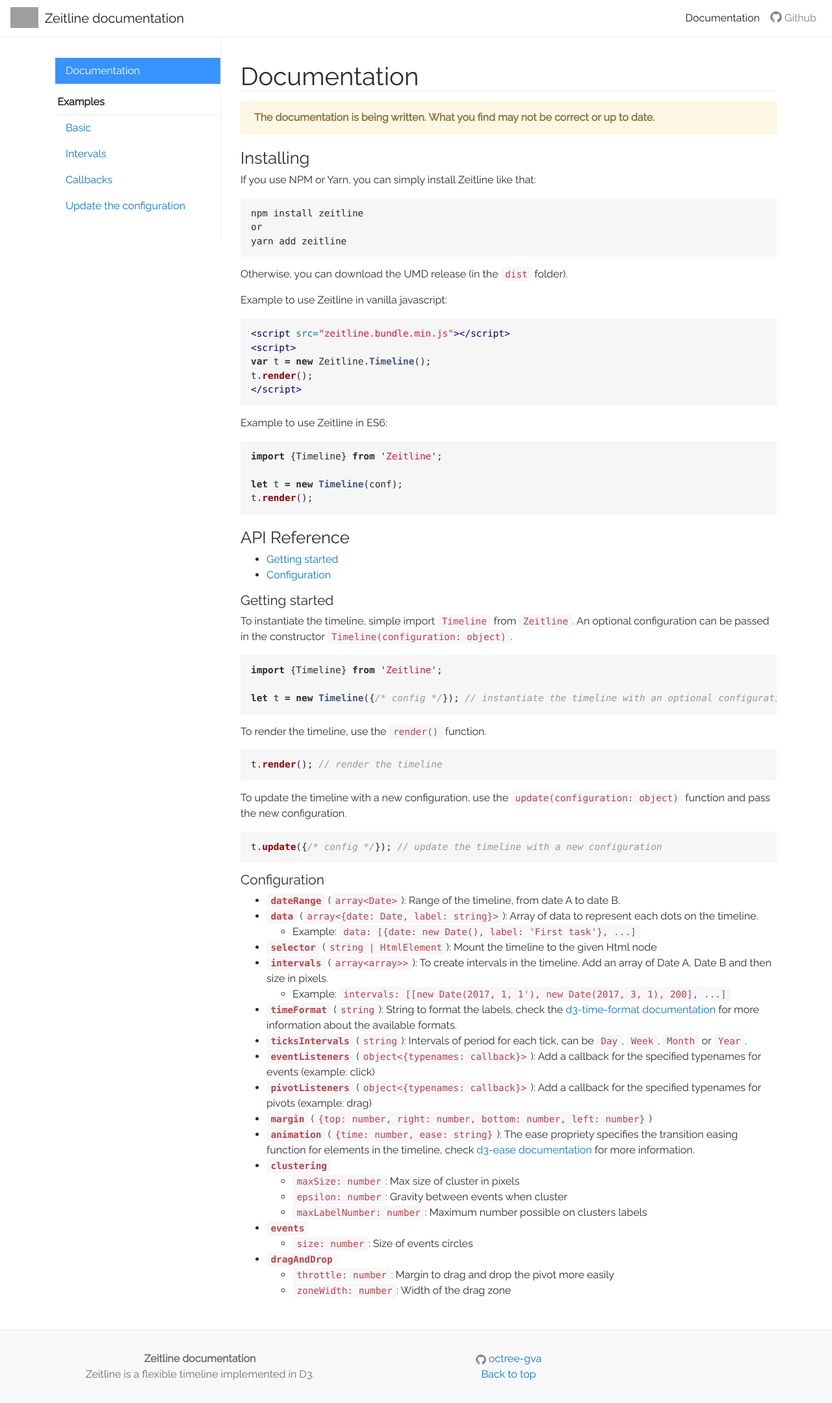
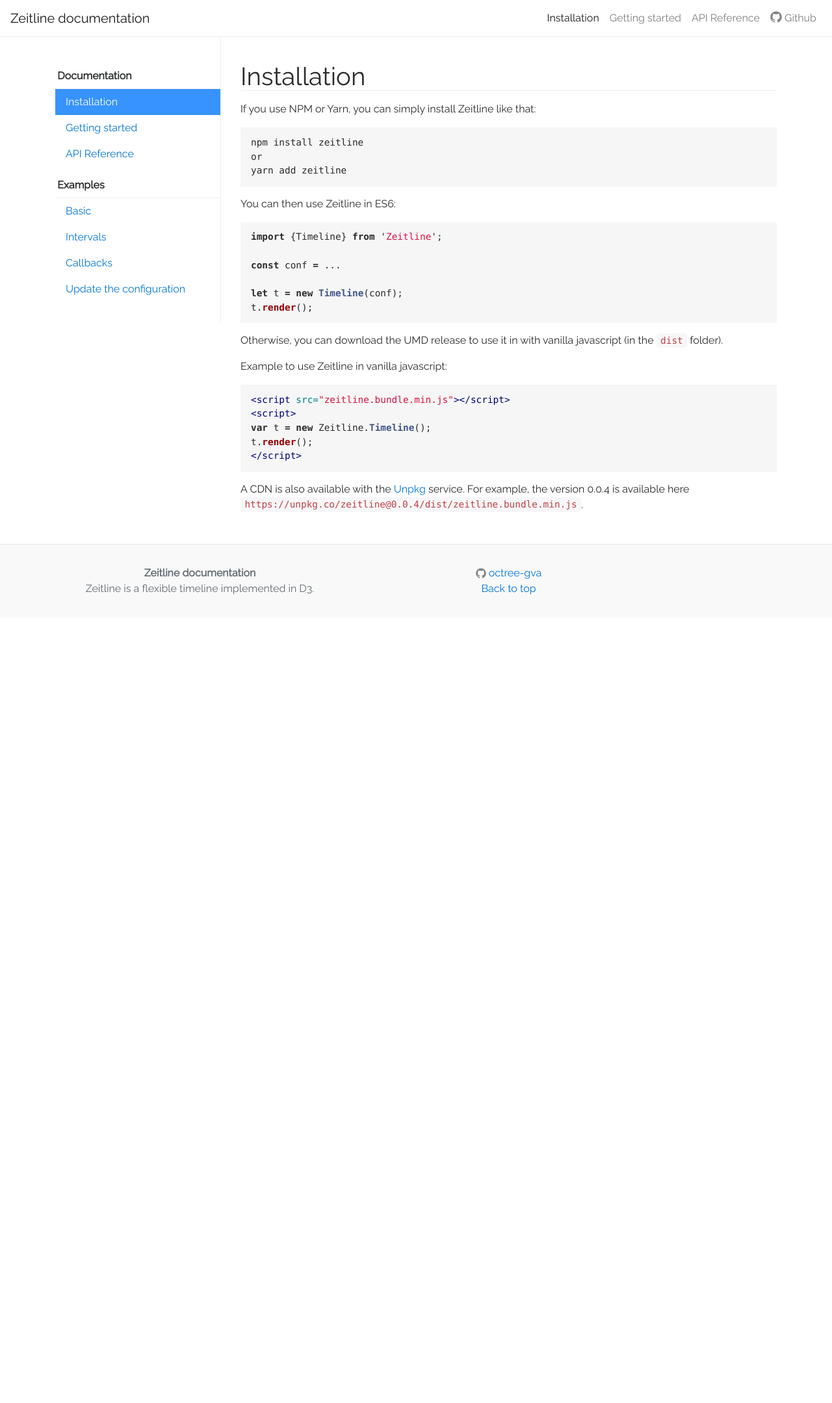
Before and after one commit to octree-gva/Zeitline, a Jekyll site: the page built from docs/documentation/installation.md, in a window 1280 px wide. Shown: the whole page at 65% size. Built offline with Jekyll 4.4.1, drawn with Linux system fonts in a browser that asks for light colours; after the commit the page ends 950 px from its top, so only the background shows below that; grey boxes are pictures that could not be loaded.

Commit message:
Split documentation as separated pages

````diff
--- a/_config.yml
+++ b/_config.yml
@@ -41,6 +41,7 @@
 #   - vendor/ruby/
 
 sections:
+    documentation: Documentation
     examples: Examples
 
 # Rouge:
--- a/_includes/header.html
+++ b/_includes/header.html
@@ -1,12 +1,13 @@
 <header>
   <nav class="navbar navbar-light navbar-toggleable-sm bg-faded">
     <a class="navbar-brand site-title" href="{{ site.baseurl }}/">
-      <img class="float-left" src="{{ site.baseurl }}/images/logo64b.png" />
+      <!--<img class="float-left" src="{{ site.baseurl }}/images/logo64b.png" />-->
       {{ site.title }}
     </a>
 
     <ul class="navbar-nav ml-auto">
-      {% for my_page in site.pages %}
+    {% assign pages = site.pages | sort: 'index' %}
+		{% for my_page in pages %}
       <!-- section -->
         {% if my_page.title and (my_page.layout != 'doc-example' or my_page.navbar) %}
         <!-- | sort:"weight" -->
@@ -17,7 +18,7 @@
       {% endfor %}
 
       <li class="nav-item">
-        <a class="nav-link" href="https://github.com/octree-gva/Zeitline"><span class="icon-github">{% include icon-github.svg %}</span> Github</a>
+        <a class="nav-link" href="https://github.com/{{ site.github_username }}/Zeitline"><span class="icon-github">{% include icon-github.svg %}</span> Github</a>
       </li>
     </ul>
   </nav>
--- a/_layouts/doc-example.html
+++ b/_layouts/doc-example.html
@@ -22,7 +22,7 @@
             </div>
         </div>
 
-        <script src="https://unpkg.co/zeitline@0.0.4/dist/zeitline.bundle.js"></script>
+        <script src="https://unpkg.co/zeitline@^0.0.4/dist/zeitline.bundle.js"></script>
 
         {{ content }}
     </article>
--- a/_sass/_timeline.scss
+++ b/_sass/_timeline.scss
@@ -4,7 +4,6 @@
 
 .event {
   fill: #4249ae;
-  /*transition: fill .2s ease-out;*/
 }
 
 .event:hover {
@@ -39,7 +38,6 @@
 .axis--x .tick line {
   transform: translateY(-10px);
   stroke: rgba(180, 180, 180, .5);
-  stroke-width: 1;
   stroke-linecap: round;
 }
 
--- /dev/null
+++ b/docs/documentation/installation.md
@@ -0,0 +1,40 @@
+---
+layout: doc
+title: Installation
+permalink: /documentation
+index: 0
+section: documentation
+---
+
+If you use NPM or Yarn, you can simply install Zeitline like that:
+
+```
+npm install zeitline
+or
+yarn add zeitline
+```
+
+You can then use Zeitline in ES6:
+
+```js
+import {Timeline} from 'Zeitline';
+
+const conf = ...
+
+let t = new Timeline(conf);
+t.render();
+```
+
+Otherwise, you can download the UMD release to use it in with vanilla javascript (in the `dist` folder).
+
+Example to use Zeitline in vanilla javascript:
+
+```html
+<script src="zeitline.bundle.min.js"></script>
+<script>
+var t = new Zeitline.Timeline();
+t.render();
+</script>
+```
+
+A CDN is also available with the [Unpkg](http://unpkg.co) service. For example, the version 0.0.4 is available here `https://unpkg.co/zeitline@0.0.4/dist/zeitline.bundle.min.js`.
--- a/docs/home.md
+++ /dev/null
@@ -1,93 +0,0 @@
----
-layout: doc
-title: Documentation
-permalink: /documentation
-navbar: true
----
-
-{:.alert .alert-warning}
-**The documentation is being written. What you find may not be correct or up to date.**
-
-## Installing
-
-If you use NPM or Yarn, you can simply install Zeitline like that:
-
-```
-npm install zeitline
-or
-yarn add zeitline
-```
-
-Otherwise, you can download the UMD release (in the `dist` folder).
-
-Example to use Zeitline in vanilla javascript:
-
-```html
-<script src="zeitline.bundle.min.js"></script>
-<script>
-var t = new Zeitline.Timeline();
-t.render();
-</script>
-```
-
-Example to use Zeitline in ES6:
-
-```js
-import {Timeline} from 'Zeitline';
-
-let t = new Timeline(conf);
-t.render();
-```
-
-## API Reference
-
-* [Getting started](#getting-started)
-* [Configuration](#configuration)
-
-### Getting started
-
-To instantiate the timeline, simple import `Timeline` from `Zeitline`.
-An optional configuration can be passed in the constructor `Timeline(configuration: object)`.
-
-```js
-import {Timeline} from 'Zeitline';
-
-let t = new Timeline({/* config */}); // instantiate the timeline with an optional configuration
-```
-
-To render the timeline, use the `render()` function.
-
-```js
-t.render(); // render the timeline
-```
-
-To update the timeline with a new configuration, use the `update(configuration: object)` function
-and pass the new configuration.
-
-```js
-t.update({/* config */}); // update the timeline with a new configuration
-```
-
-### Configuration
-
-- **`dateRange`** (`array<Date>`): Range of the timeline, from date A to date B.
-- **`data`** (`array<{date: Date, label: string}>`): Array of data to represent each dots on the timeline.
-  - Example: `data: [{date: new Date(), label: 'First task'}, ...]`
-- **`selector`** (`string | HtmlElement`): Mount the timeline to the given Html node
-- **`intervals`** (`array<array>>`): To create intervals in the timeline. Add an array of Date A, Date B and then size in pixels.
-  - Example: `intervals: [[new Date(2017, 1, 1'), new Date(2017, 3, 1), 200], ...]`
-- **`timeFormat`** (`string`): String to format the labels, check the [d3-time-format documentation](https://github.com/d3/d3-time-format#locale_format) for more information about the available formats.
-- **`ticksIntervals`** (`string`): Intervals of period for each tick, can be `Day`, `Week`, `Month` or `Year`.
-- **`eventListeners`** (`object<{typenames: callback}>`): Add a callback for the specified typenames for events (example: click)
-- **`pivotListeners`** (`object<{typenames: callback}>`): Add a callback for the specified typenames for pivots (example: drag)
-- **`margin`** (`{top: number, right: number, bottom: number, left: number}`)
-- **`animation`** (`{time: number, ease: string}`): The ease propriety specifies the transition easing function for elements in the timeline, check [d3-ease documentation](https://github.com/d3/d3-ease#api-reference) for more information.
-- **`clustering`**
-  - `maxSize: number`: Max size of cluster in pixels
-  - `epsilon: number`: Gravity between events when cluster
-  - `maxLabelNumber: number`: Maximum number possible on clusters labels
-- **`events`**
-  - `size: number`: Size of events circles
-- **`dragAndDrop`**
-  - `throttle: number`: Margin to drag and drop the pivot more easily
-  - `zoneWidth: number`: Width of the drag zone
````
Also changed, not shown: docs/documentation/api-ref.md (added, +83 -0 lines), docs/documentation/getting-started.md (added, +28 -0 lines), docs/examples/update-conf.md (renamed from docs/examples/updateConf.md).
